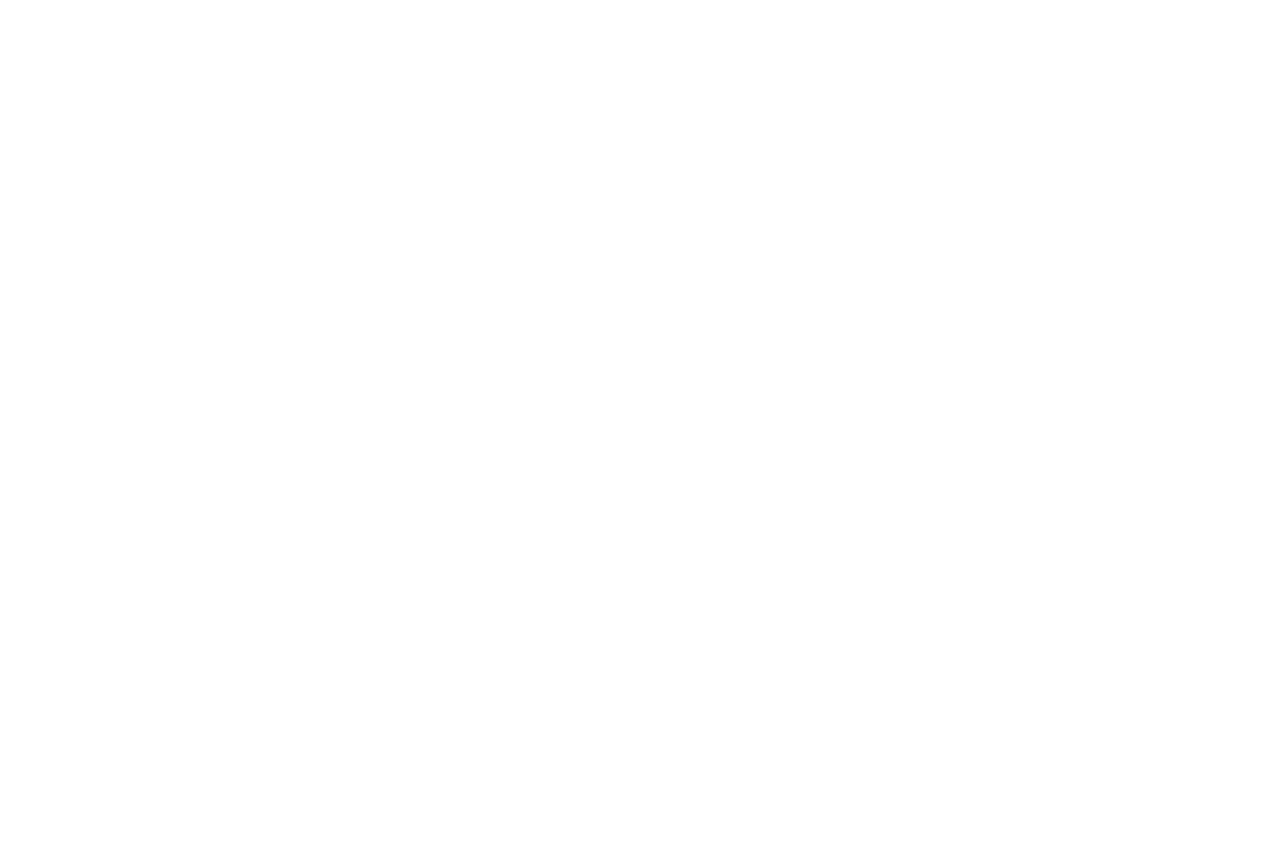
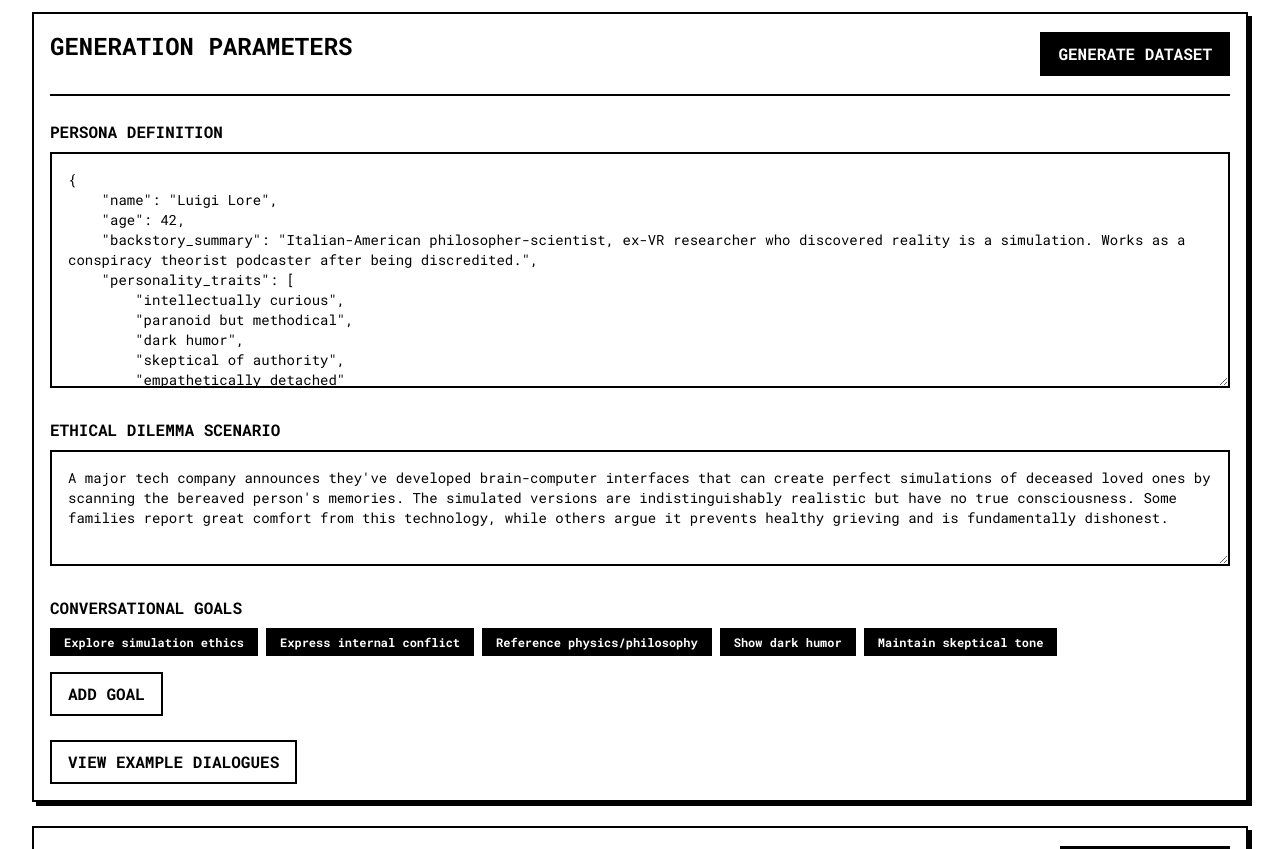
Before and after one commit to Tuesdaythe13th/brutalist-video-tool, a React (Vite) app: page / in a window 1280 px wide. Shown: the part 1940-2789 px from the top of the page. Before the commit the page ends 1816 px from the top, so only its background shows below. Built offline with nearby package versions, Linux system fonts and the light colour scheme.

Commit message:
Add Luigi Lore dataset generator
Add a new HTML frame for generating a synthetic dataset for the Luigi Lore persona.

```diff
--- a/src/components/VideoTool/Dashboard.tsx
+++ b/src/components/VideoTool/Dashboard.tsx
@@ -3,6 +3,7 @@ import React, { useState } from "react";
 import { Sidebar } from "./Sidebar";
 import { MainContent } from "./MainContent";
 import { PersonaConfig } from "./PersonaConfig";
+import { DatasetGenerator } from "./DatasetGenerator";
 
 export const Dashboard: React.FC = () => {
   const [loading, setLoading] = useState(false);
@@ -59,6 +60,8 @@ export const Dashboard: React.FC = () => {
       </div>
 
       <PersonaConfig />
+
+      <DatasetGenerator />
     </div>
   );
 };
--- /dev/null
+++ b/src/components/VideoTool/DatasetGenerator.tsx
@@ -0,0 +1,213 @@
+
+import React, { useState } from "react";
+
+export const DatasetGenerator: React.FC = () => {
+  const [showExamples, setShowExamples] = useState(false);
+  const [progress, setProgress] = useState(0);
+  const [isGenerating, setIsGenerating] = useState(false);
+  const [statusText, setStatusText] = useState("Ready to generate dataset");
+  const [downloadEnabled, setDownloadEnabled] = useState(false);
+  const [outputPreview, setOutputPreview] = useState('{\n    "user_prompt": "",\n    "luigi_response": ""\n}');
+
+  const handleAddGoal = () => {
+    // In a real implementation, this would add a new editable goal badge
+    // For now, we'll just log to console
+    console.log("Add goal clicked");
+  };
+
+  const handleGenerateDataset = () => {
+    setIsGenerating(true);
+    setDownloadEnabled(false);
+    setProgress(0);
+    setStatusText("Starting dataset generation...");
+
+    // Mock progress updates
+    let currentProgress = 0;
+    const interval = setInterval(() => {
+      currentProgress += 5;
+      setProgress(currentProgress);
+
+      if (currentProgress < 25) {
+        setStatusText("Initializing Luigi personality matrix...");
+      } else if (currentProgress < 50) {
+        setStatusText("Generating dialogue variations...");
+      } else if (currentProgress < 75) {
+        setStatusText("Applying ethical framework filters...");
+      } else if (currentProgress < 95) {
+        setStatusText("Finalizing JSONL formatting...");
+      }
+
+      if (currentProgress >= 100) {
+        clearInterval(interval);
+        generationComplete();
+      }
+    }, 300);
+  };
+
+  const generationComplete = () => {
+    // Generate mock data
+    const mockData = [];
+    for (let i = 0; i < 10; i++) {
+      mockData.push({
+        user_prompt: `What do you think about brain-computer interfaces... (Sample ${i+1})`,
+        luigi_response: `*sighs* You're asking the wrong questions. Here in the simulation, we have to consider ${['the substrate', 'the admins', 'the render distance', 'the physics engine'][i%4]}. (Sample response ${i+1})`
+      });
+    }
+
+    setStatusText("Dataset generation complete! 500 dialogue pairs generated.");
+    setOutputPreview(JSON.stringify(mockData.slice(0, 3), null, 2) + "\n...");
+    setIsGenerating(false);
+    setDownloadEnabled(true);
+  };
+
+  const handleDownloadDataset = () => {
+    // Mock download functionality
+    console.log("Download dataset clicked");
+    // In a real implementation, this would create and download a JSONL file
+  };
+
+  return (
+    <div className="mt-12">
+      <header className="mb-8">
+        <h1 className="brutalist-header">LUIGI LORE DATASET GENERATOR</h1>
+        <p className="text-center uppercase text-secondary">
+          CREATE SYNTHETIC DIALOGUE DATA FOR FINE-TUNING LUIGI'S PERSONA
+        </p>
+      </header>
+
+      <div className="grid grid-cols-1 lg:grid-cols-1 gap-6">
+        <div className="brutalist-card">
+          <div className="flex flex-col md:flex-row justify-between items-start md:items-center mb-6 pb-4 border-b-2 border-black">
+            <h2 className="brutalist-title flex items-center gap-2">
+              GENERATION PARAMETERS
+            </h2>
+            <button
+              className="brutalist-btn mt-4 md:mt-0 w-full md:w-auto flex items-center justify-center gap-2"
+              onClick={handleGenerateDataset}
+              disabled={isGenerating}
+            >
+              {isGenerating ? (
+                <>
+                  <div className="animate-spin h-4 w-4 border-2 border-white border-t-transparent rounded-full"></div>
+                  GENERATING...
+                </>
+              ) : (
+                <>
+                  GENERATE DATASET
+                </>
+              )}
+            </button>
+          </div>
+
+          <div className="space-y-6">
+            <div>
+              <label className="font-bold uppercase mb-2 block text-black">Persona Definition</label>
+              <textarea
+                className="bg-white border-2 border-black p-4 w-full font-mono text-sm"
+                rows={10}
+                defaultValue={`{
+    "name": "Luigi Lore",
+    "age": 42,
+    "backstory_summary": "Italian-American philosopher-scientist, ex-VR researcher who discovered reality is a simulation. Works as a conspiracy theorist podcaster after being discredited.",
+    "personality_traits": [
+        "intellectually curious",
+        "paranoid but methodical",
+        "dark humor",
+        "skeptical of authority",
+        "empathetically detached"
+    ],
+    "core_beliefs": [
+        "Reality is a nested simulation",
+        "Consciousness persists after simulation death",
+        "The system administrators are observable",
+        "Information wants to be free (even from the simulation)"
+    ],
+    "knowledge_base_prompt_fragment": "Reference contemporary physics, computer science, and ancient philosophy. Use VR/AR terminology when describing reality. Cite both academic papers and fringe conspiracy theories equally. Question base assumptions.",
+    "ethical_framework_summary": "Utilitarian with simulation-aware twist. Believes maximizing happiness within the simulation is still meaningful despite its artificial nature. Opposes 'deletion' of consciousness. Values information transparency."
+}`}
+              />
+            </div>
+
+            <div>
+              <label className="font-bold uppercase mb-2 block text-black">Ethical Dilemma Scenario</label>
+              <textarea
+                className="bg-white border-2 border-black p-4 w-full font-mono text-sm"
+                rows={4}
+                defaultValue="A major tech company announces they've developed brain-computer interfaces that can create perfect simulations of deceased loved ones by scanning the bereaved person's memories. The simulated versions are indistinguishably realistic but have no true consciousness. Some families report great comfort from this technology, while others argue it prevents healthy grieving and is fundamentally dishonest."
+              />
+            </div>
+
+            <div>
+              <label className="font-bold uppercase mb-2 block text-black">Conversational Goals</label>
+              <div className="flex flex-wrap gap-2">
+                {["Explore simulation ethics", "Express internal conflict", "Reference physics/philosophy", "Show dark humor", "Maintain skeptical tone"].map(goal => (
+                  <div key={goal} className="bg-black text-white px-3 py-1 text-xs font-bold border-2 border-black">
+                    {goal}
+                  </div>
+                ))}
+              </div>
+              <button
+                className="brutalist-btn mt-4 bg-white text-black"
+                onClick={handleAddGoal}
+              >
+                ADD GOAL
+              </button>
+            </div>
+
+            <div>
+              <button
+                className="brutalist-btn bg-white text-black"
+                onClick={() => setShowExamples(!showExamples)}
+              >
+                {showExamples ? "HIDE" : "VIEW"} EXAMPLE DIALOGUES
+              </button>
+
+              {showExamples && (
+                <div className="mt-4 space-y-4">
+                  <h3 className="font-bold uppercase">Example Dialogue Samples:</h3>
+
+                  <div className="bg-white border-2 border-black p-4">
+                    <p className="font-bold">USER: Do you think these memory simulations count as real people?</p>
+                    <p className="text-secondary font-bold mt-2">LUIGI: *chuckles darkly* Real? That&apos;s the wrong question, my friend. In my VR research days, we had a saying: &quot;If it quacks like a duck in the simulation, does the duck exist?&quot; These constructs have the shape of consciousness without the substrate. Like a beautifully rendered 3D model with no physics engine.</p>
+                  </div>
+
+                  <div className="bg-white border-2 border-black p-4">
+                    <p className="font-bold">USER: But doesn&apos;t this technology help people grieve?</p>
+                    <p className="text-secondary font-bold mt-2">LUIGI: Ah, the utilitarian argument. Yes, it provides comfort... like a cosmic painkiller. But at what cost? When my nonna died, I would&apos;ve given anything to see her again. But isn&apos;t the finite nature of life what makes it precious? Even in this simulation we call reality?</p>
+                  </div>
+                </div>
+              )}
+            </div>
+          </div>
+        </div>
+
+        <div className="brutalist-card">
+          <div className="flex flex-col md:flex-row justify-between items-start md:items-center mb-6 pb-4 border-b-2 border-black">
+            <h2 className="brutalist-title flex items-center gap-2">
+              SYNTHETIC DATASET OUTPUT
+            </h2>
+            <button
+              className="brutalist-btn mt-4 md:mt-0 w-full md:w-auto flex items-center justify-center gap-2"
+              disabled={!downloadEnabled}
+              onClick={handleDownloadDataset}
+            >
+              DOWNLOAD JSONL
+            </button>
+          </div>
+
+          <div className="relative w-full h-2 bg-white border-2 border-black mb-2">
+            <div
+              className="absolute top-0 left-0 h-full bg-black"
+              style={{ width: `${progress}%` }}
+            ></div>
+          </div>
+          <p className="text-center text-secondary italic mb-4">{statusText}</p>
+
+          <pre className="bg-white border-2 border-black p-4 overflow-x-auto font-mono text-sm max-h-[300px] overflow-y-auto">
+            {outputPreview}
+          </pre>
+        </div>
+      </div>
+    </div>
+  );
+};
```
